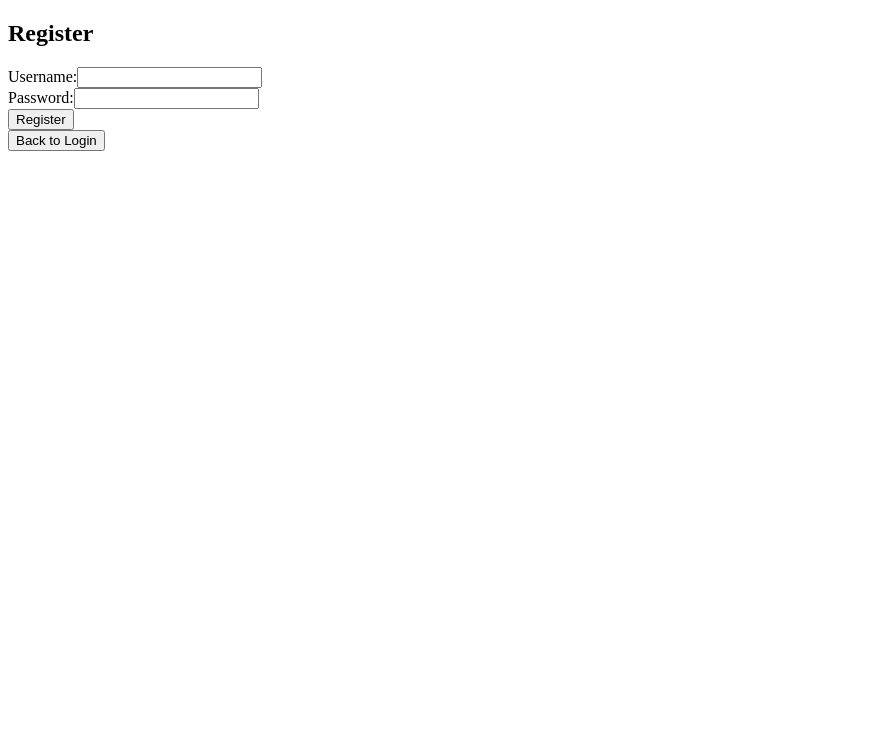
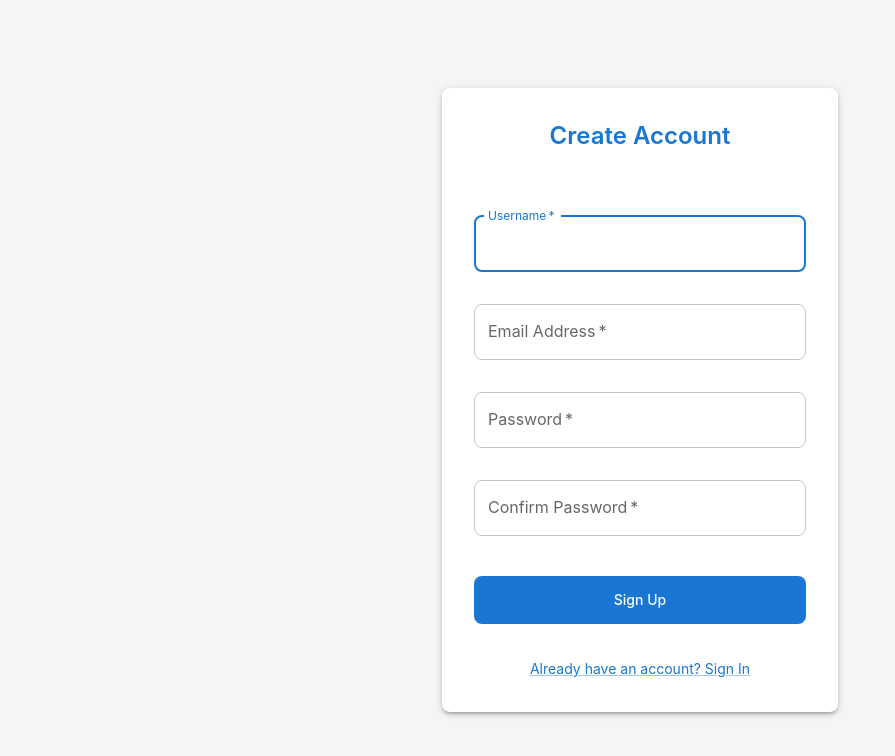
Before and after one commit to CodecoolGlobal/solar-watch-MVP-java-toro-m, a React (Vite) app in the folder solar-watch-frontend/: page /register in a window 1280 px wide. Shown: the top 756 px of the page, without its empty margins (0-895 px from the left). Built offline with nearby package versions, Linux system fonts and the light colour scheme.

Commit message:
login and regiseter page updated, theme created

```diff
--- a/solar-watch-frontend/package.json
+++ b/solar-watch-frontend/package.json
@@ -10,6 +10,9 @@
     "preview": "vite preview"
   },
   "dependencies": {
+    "@emotion/react": "^11.14.0",
+    "@emotion/styled": "^11.14.1",
+    "@mui/material": "^7.3.3",
     "react": "^19.1.0",
     "react-dom": "^19.1.0",
     "react-router-dom": "^7.7.1"
--- a/solar-watch-frontend/src/pages/LoginPage.jsx
+++ b/solar-watch-frontend/src/pages/LoginPage.jsx
@@ -1,5 +1,17 @@
 import React, { useState } from 'react';
-import { useNavigate } from 'react-router-dom';
+import { useNavigate, Link as RouterLink } from 'react-router-dom';
+import {
+  Box,
+  Button,
+  Container,
+  Link,
+  TextField,
+  Typography,
+  Paper,
+  CssBaseline,
+  ThemeProvider
+} from '@mui/material';
+import theme, { formContainerStyles, formPaperStyles, formStyles, submitButtonStyles } from '../theme/theme';
 
 const LoginPage = () => {
     const [formData, setFormData] = useState({
@@ -46,38 +58,64 @@ const LoginPage = () => {
     };
 
     return (
-        <div>
-            <h2>Login</h2>
-            {error && <div>{error}</div>}
-            <form onSubmit={handleSubmit}>
-                <div>
-                    <label>Username:
-                        <input
-                            type="text"
+        <ThemeProvider theme={theme}>
+            <CssBaseline />
+            <Container component="main" maxWidth="xs" sx={formContainerStyles}>
+                <Paper elevation={3} sx={formPaperStyles}>
+                    <Typography component="h1" variant="h5" sx={{ mb: 3, fontWeight: 600, color: 'primary.main' }}>
+                        Sign In
+                    </Typography>
+
+                    {error && (
+                        <Typography color="error" align="center" sx={{ mb: 2, width: '100%' }}>
+                            {error}
+                        </Typography>
+                    )}
+
+                    <Box component="form" onSubmit={handleSubmit} sx={formStyles}>
+                        <TextField
+                            margin="normal"
+                            required
+                            fullWidth
+                            id="username"
+                            label="Username"
                             name="username"
+                            autoComplete="username"
+                            autoFocus
                             value={formData.username}
                             onChange={handleChange}
+                            sx={{ mb: 2 }}
+                        />
+                        <TextField
+                            margin="normal"
                             required
-                        />
-                    </label>
-                </div>
-                <div>
-                    <label>Password:
-                        <input
+                            fullWidth
+                            name="password"
+                            label="Password"
                             type="password"
-                            name="password"
+                            id="password"
+                            autoComplete="current-password"
                             value={formData.password}
                             onChange={handleChange}
-                            required
+                            sx={{ mb: 2 }}
                         />
-                    </label>
-                </div>
-                <button type="submit">Login</button>
-            </form>
-            <button type="button" onClick={() => navigate('/register')}>
-                Don't have an account? Register
-            </button>
-        </div>
+                        <Button
+                            type="submit"
+                            fullWidth
+                            variant="contained"
+                            sx={submitButtonStyles}
+                        >
+                            Sign In
+                        </Button>
+                        <Box sx={{ textAlign: 'center', mt: 2 }}>
+                            <Link component={RouterLink} to="/register" variant="body2">
+                                Don't have an account? Sign Up
+                            </Link>
+                        </Box>
+                    </Box>
+                </Paper>
+            </Container>
+        </ThemeProvider>
     );
 };
 
--- a/solar-watch-frontend/src/pages/RegisterPage.jsx
+++ b/solar-watch-frontend/src/pages/RegisterPage.jsx
@@ -1,10 +1,24 @@
-import { useState } from 'react';
-import { useNavigate } from 'react-router-dom';
+import React, { useState } from 'react';
+import { useNavigate, Link as RouterLink } from 'react-router-dom';
+import {
+  Box,
+  Button,
+  Container,
+  Link,
+  TextField,
+  Typography,
+  Paper,
+  CssBaseline,
+  ThemeProvider
+} from '@mui/material';
+import theme, { formContainerStyles, formPaperStyles, formStyles, submitButtonStyles } from '../theme/theme';
 
 const RegisterPage = () => {
     const [formData, setFormData] = useState({
         username: '',
-        password: ''
+        email: '',
+        password: '',
+        confirmPassword: ''
     });
     const [error, setError] = useState('');
     const navigate = useNavigate();
@@ -15,58 +29,126 @@ const RegisterPage = () => {
             ...prev,
             [name]: value
         }));
+        if (error) setError('');
     };
 
     const handleSubmit = async (e) => {
         e.preventDefault();
+
+        if (formData.password !== formData.confirmPassword) {
+            setError("Passwords don't match");
+            return;
+        }
+
         try {
             const response = await fetch("/api/user/register", {
                 method: "POST",
                 headers: { "Content-Type": "application/json" },
-                body: JSON.stringify(formData)
+                body: JSON.stringify({
+                    username: formData.username,
+                    email: formData.email,
+                    password: formData.password
+                })
             });
 
             if (!response.ok) {
-                throw new Error("Registration failed");
+                const errorData = await response.json().catch(() => ({}));
+                throw new Error(errorData.message || "Registration failed. Please try again.");
             }
 
             navigate('/login');
+
         } catch (error) {
-            setError("Registration failed. Try again.");
+            console.error("Registration error:", error);
+            setError(error.message || "An error occurred during registration. Please try again.");
         }
     };
 
     return (
-        <div>
-            <h2>Register</h2>
-            {error && <div>{error}</div>}
-            <form onSubmit={handleSubmit}>
-                <div>
-                    <label>Username:
-                        <input
-                            type="text"
+        <ThemeProvider theme={theme}>
+            <CssBaseline />
+            <Container component="main" maxWidth="xs" sx={formContainerStyles}>
+                <Paper elevation={3} sx={formPaperStyles}>
+                    <Typography component="h1" variant="h5" sx={{ mb: 3, fontWeight: 600, color: 'primary.main' }}>
+                        Create Account
+                    </Typography>
+
+                    {error && (
+                        <Typography color="error" align="center" sx={{ mb: 2, width: '100%' }}>
+                            {error}
+                        </Typography>
+                    )}
+
+                    <Box component="form" onSubmit={handleSubmit} sx={formStyles}>
+                        <TextField
+                            margin="normal"
+                            required
+                            fullWidth
+                            id="username"
+                            label="Username"
                             name="username"
+                            autoComplete="username"
+                            autoFocus
                             value={formData.username}
                             onChange={handleChange}
+                            sx={{ mb: 2 }}
+                        />
+                        <TextField
+                            margin="normal"
                             required
+                            fullWidth
+                            id="email"
+                            label="Email Address"
+                            name="email"
+                            type="email"
+                            autoComplete="email"
+                            value={formData.email}
+                            onChange={handleChange}
+                            sx={{ mb: 2 }}
                         />
-                    </label>
-                </div>
-                <div>
-                    <label>Password:
-                        <input
+                        <TextField
+                            margin="normal"
+                            required
+                            fullWidth
+                            name="password"
+                            label="Password"
                             type="password"
-                            name="password"
+                            id="password"
+                            autoComplete="new-password"
                             value={formData.password}
                             onChange={handleChange}
+                            sx={{ mb: 2 }}
+                        />
+                        <TextField
+                            margin="normal"
                             required
+                            fullWidth
+                            name="confirmPassword"
+                            label="Confirm Password"
+                            type="password"
+                            id="confirmPassword"
+                            autoComplete="new-password"
+                            value={formData.confirmPassword}
+                            onChange={handleChange}
+                            sx={{ mb: 2 }}
                         />
-                    </label>
-                </div>
-                <button type="submit">Register</button>
-            </form>
-            <button onClick={() => navigate('/login')}>Back to Login</button>
-        </div>
+                        <Button
+                            type="submit"
+                            fullWidth
+                            variant="contained"
+                            sx={submitButtonStyles}
+                        >
+                            Sign Up
+                        </Button>
+                        <Box sx={{ textAlign: 'center', mt: 2 }}>
+                            <Link component={RouterLink} to="/login" variant="body2">
+                                Already have an account? Sign In
+                            </Link>
+                        </Box>
+                    </Box>
+                </Paper>
+            </Container>
+        </ThemeProvider>
     );
 };
 
--- /dev/null
+++ b/solar-watch-frontend/src/theme/theme.js
@@ -0,0 +1,102 @@
+import { createTheme } from '@mui/material/styles';
+
+const theme = createTheme({
+  palette: {
+    primary: {
+      main: '#1976d2',
+      light: '#63a4ff',
+      dark: '#004ba0',
+      contrastText: '#fff',
+    },
+    secondary: {
+      main: '#dc004e',
+      light: '#ff5c8d',
+      dark: '#9a0036',
+      contrastText: '#fff',
+    },
+    background: {
+      default: '#f5f5f5',
+      paper: '#ffffff',
+    },
+    text: {
+      primary: 'rgba(0, 0, 0, 0.87)',
+      secondary: 'rgba(0, 0, 0, 0.6)',
+      disabled: 'rgba(0, 0, 0, 0.38)',
+    },
+  },
+  typography: {
+    fontFamily: [
+      '-apple-system',
+      'BlinkMacSystemFont',
+      '"Segoe UI"',
+      'Roboto',
+      '"Helvetica Neue"',
+      'Arial',
+      'sans-serif',
+    ].join(','),
+    h5: {
+      fontWeight: 600,
+    },
+    button: {
+      textTransform: 'none',
+      fontWeight: 500,
+    },
+  },
+  components: {
+    MuiButton: {
+      styleOverrides: {
+        root: {
+          borderRadius: 8,
+          padding: '8px 24px',
+          boxShadow: 'none',
+          '&:hover': {
+            boxShadow: '0 2px 4px rgba(0,0,0,0.2)',
+          },
+        },
+      },
+    },
+    MuiTextField: {
+      styleOverrides: {
+        root: {
+          '& .MuiOutlinedInput-root': {
+            borderRadius: 8,
+          },
+        },
+      },
+    },
+  },
+  shape: {
+    borderRadius: 8,
+  },
+});
+
+export const formContainerStyles = {
+  minHeight: '100vh',
+  display: 'flex',
+  flexDirection: 'column',
+  justifyContent: 'center',
+  padding: 2,
+};
+
+export const formPaperStyles = {
+  padding: 4,
+  display: 'flex',
+  flexDirection: 'column',
+  alignItems: 'center',
+  maxWidth: 450,
+  width: '100%',
+  margin: '0 auto',
+};
+
+export const formStyles = {
+  width: '100%',
+  marginTop: 3,
+};
+
+export const submitButtonStyles = {
+  mt: 3,
+  mb: 2,
+  py: 1.5,
+};
+
+export default theme;
--- a/solar-watch-frontend/vite.config.js
+++ b/solar-watch-frontend/vite.config.js
@@ -6,7 +6,7 @@ export default defineConfig({
   server: {
     proxy: {
       '/api': {
-        target: 'http://backend:8080',
+        target: 'http://localhost:8080',
         changeOrigin: true,
         secure: false
       }
```
Also changed, not shown: 1 other file (tests, documents, lock files or other folders).
